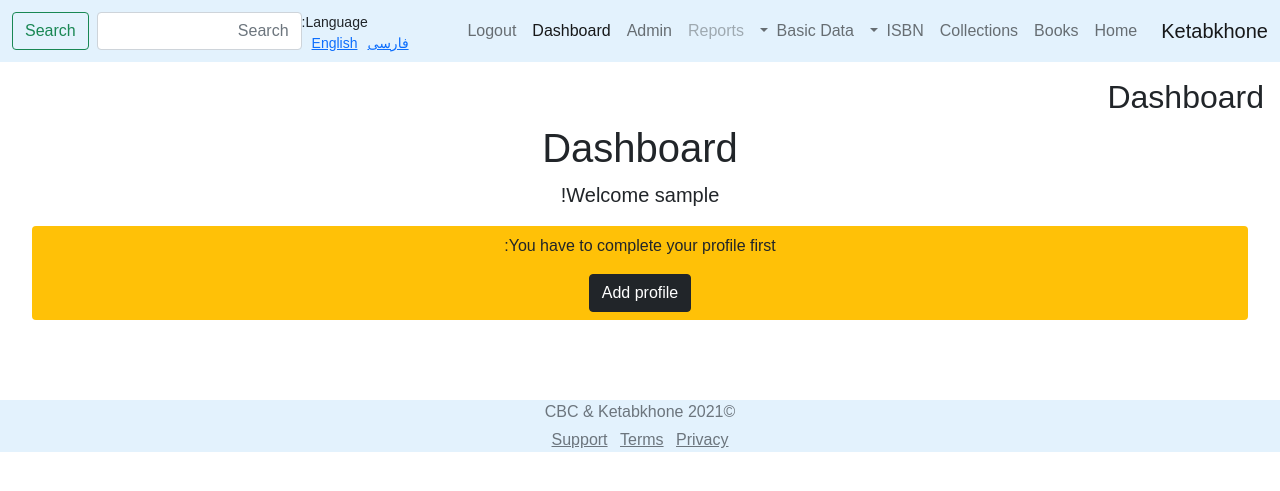
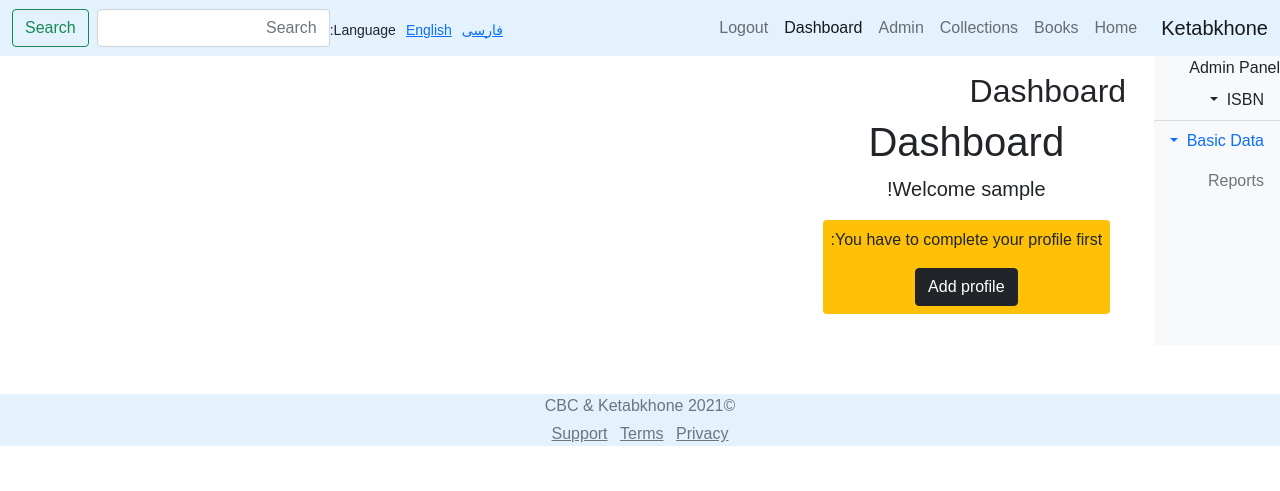
Before and after one commit to Rahimz/ketab, a Django app: page /en/account/dashboard/ in a window 1280 px wide. Shown: the top 491 px of the page. Run offline with Django 3.2, Linux system fonts and the light colour scheme; the visitor is signed in with stand-in values (Sample User, id 1); parts of the project's set-up code (start-up, migrations or seed data) failed here and were passed over; some libraries are stand-ins or nearby versions.

Commit message:
admin sidebar created

```diff
--- a/ketab/books/static/css/base.css
+++ b/ketab/books/static/css/base.css
@@ -29,3 +29,9 @@ body {
     float:left;
     margin:0;
 }
+
+
+/* sidebar */
+#page-content-wrapper {
+  min-width: 100vw;
+}
--- a/ketab/books/templates/base.html
+++ b/ketab/books/templates/base.html
@@ -46,52 +46,10 @@
                         <a class="nav-link {% block collection_active %}{% endblock %}"
                            href="{% url 'collectionlist' %}">{% trans 'Collections' %}</a>
                     </li>
-                    {# the staff part of navbar #} {% if request.user.is_staff %}
-                    <li class="nav-item dropdown">
-                        <a class="nav-link dropdown-toggle {% block isbn_active %}{% endblock %}" href="#"
-                           id="isbnDropdown" role="button" data-bs-toggle="dropdown"
-                           aria-expanded="false"> {% trans 'ISBN' %} </a>
-                        <ul class="dropdown-menu" aria-labelledby="isbnDropdown">
-                            <li><a class="dropdown-item" href="{% url 'isbn_list' %}">{% trans 'ISBN List' %}</a></li>
-                            <li><a class="dropdown-item" href="{% url 'isbn-create' %}">{% trans 'Add ISBN' %}</a></li>
-                            <li><a class="dropdown-item disabled" href="#">{% trans 'Update ISBN' %}</a></li>
-                            <li><a class="dropdown-item disabled" href="#">{% trans 'Delete ISBN' %}</a></li>
-                            <li>
-                                <hr class="dropdown-divider">
-                            </li>
-                            <li><a class="dropdown-item disabled" href="#">{% trans 'Add an Issue' %}</a></li>
-                        </ul>
-                    </li>
-                    <li class="nav-item dropdown">
-                        <a class="nav-link dropdown-toggle {% block basic_active %}{% endblock %}" href="#"
-                           id="basicDataDropdown" role="button" data-bs-toggle="dropdown"
-                           aria-expanded="false"> {% trans 'Basic Data' %} </a>
-                        <ul class="dropdown-menu" aria-labelledby="basicDataDropdown">
-                            <li><a class="dropdown-item" href="{% url 'author_list' %}">{% trans 'Authors' %}</a></li>
-                            <li><a class="dropdown-item"
-                                   href="{% url 'translator_list' %}">{% trans 'Translators' %}</a></li>
-                            <li><a class="dropdown-item disabled" href="#">{% trans 'Ilustrators' %}</a></li>
-                            <li><a class="dropdown-item disabled" href="#">{% trans 'Publisher' %}</a></li>
-                            <li><a class="dropdown-item disabled" href="#">{% trans 'Prizes' %}</a></li>
-                            <li><a class="dropdown-item disabled" href="#">{% trans 'Market Info' %}</a></li>
-                            <li><a class="dropdown-item disabled" href="#">{% trans 'Shoora Book Groups' %}</a></li>
-                            <li><a class="dropdown-item disabled" href="#">{% trans 'Shoora Book Info' %}</a></li>
-                            <li><a class="dropdown-item disabled" href="#">{% trans 'Content Info' %}</a></li>
-                            <li>
-                                <hr class="dropdown-divider">
-                            </li>
-                            <li><a class="dropdown-item disabled" href="#">{% trans 'Add an Issue' %}</a></li>
-                        </ul>
-                    </li>
 
-
-                    <li class="nav-item">
-                        <a class="nav-link disabled" href="#" tabindex="-1"
-                           aria-disabled="true">{% trans 'Reports' %}</a>
-                    </li>
-                    {% endif %} {# The Admin part of navbar #} {% if request.user.is_superuser %}
-                    <li class="class=" nav-item
-                    ""> <a class="nav-link" href="{% url 'admin:index' %}">{% trans 'Admin' %}</a></li>{% endif %}
+                    {# The Admin part of navbar #}
+                    {% if request.user.is_superuser %}
+                    <li class="nav-item"> <a class="nav-link" href="{% url 'admin:index' %}">{% trans 'Admin' %}</a></li>{% endif %}
 
                     {% if request.user.is_authenticated %}
                     <li class="nav-item">
@@ -130,9 +88,57 @@
 </header>
 
 <main>
-    <div class="cotainer p-3">
+     {# the staff part of navbar #}
+    {% if request.user.is_staff %}
+    <div class="d-flex">
+        <div class="bg-light border-right" id="sidebar-wrapper">
+            <div class="sidebar-heading">{% trans 'Admin Panel' %}</div>
+            <div class="list-group list-group-flush">
+                <a class="nav-link dropdown-toggle {% block isbn_active %}{% endblock %} list-group-item list-group-item-action bg-light" href="#" id="isbnDropdown" role="button" data-bs-toggle="dropdown" aria-expanded="false">
+                    {% trans 'ISBN' %}
+                </a>
+                    <ul class="dropdown-menu" aria-labelledby="isbnDropdown">
+                        <li><a class="dropdown-item" href="{% url 'isbn_list' %}">{% trans 'ISBN List' %}</a></li>
+                        <li><a class="dropdown-item" href="{% url 'isbn-create' %}">{% trans 'Add ISBN' %}</a></li>
+                        <li><a class="dropdown-item disabled" href="#">{% trans 'Update ISBN' %}</a></li>
+                        <li><a class="dropdown-item disabled" href="#">{% trans 'Delete ISBN' %}</a></li>
+                        <li>
+                            <hr class="dropdown-divider">
+                        </li>
+                        <li><a class="dropdown-item disabled" href="#">{% trans 'Add an Issue' %}</a></li>
+                    </ul>
+            <a class="nav-link dropdown-toggle {% block basic_active %}{% endblock %} " href="#"
+                           id="basicDataDropdown" role="button" data-bs-toggle="dropdown"
+                           aria-expanded="false"> {% trans 'Basic Data' %} </a>
+                        <ul class="dropdown-menu" aria-labelledby="basicDataDropdown">
+                            <li><a class="dropdown-item" href="{% url 'author_list' %}">{% trans 'Authors' %}</a></li>
+                            <li><a class="dropdown-item"
+                                   href="{% url 'translator_list' %}">{% trans 'Translators' %}</a></li>
+                            <li><a class="dropdown-item disabled" href="#">{% trans 'Ilustrators' %}</a></li>
+                            <li><a class="dropdown-item disabled" href="#">{% trans 'Publisher' %}</a></li>
+                            <li><a class="dropdown-item disabled" href="#">{% trans 'Prizes' %}</a></li>
+                            <li><a class="dropdown-item disabled" href="#">{% trans 'Market Info' %}</a></li>
+                            <li><a class="dropdown-item disabled" href="#">{% trans 'Shoora Book Groups' %}</a></li>
+                            <li><a class="dropdown-item disabled" href="#">{% trans 'Shoora Book Info' %}</a></li>
+                            <li><a class="dropdown-item disabled" href="#">{% trans 'Content Info' %}</a></li>
+                            <li>
+                                <hr class="dropdown-divider">
+                            </li>
+                            <li><a class="dropdown-item disabled" href="#">{% trans 'Add an Issue' %}</a></li>
+                        </ul>
+              <a class="nav-link disabled" href="#" tabindex="-1" aria-disabled="true">{% trans 'Reports' %}</a>
+            </div>
+    </div>
+    {% endif %}
+    {# end of staff part of navbar #}
+
+
+    <div class="cotainer p-3 ">
+        <div class="container-fluid">
         <h2> {% block title %}{% endblock %} </h2>
         {% block body %} {% endblock %}
+        </div>
+    </div>
     </div>
 
 </main>
```
